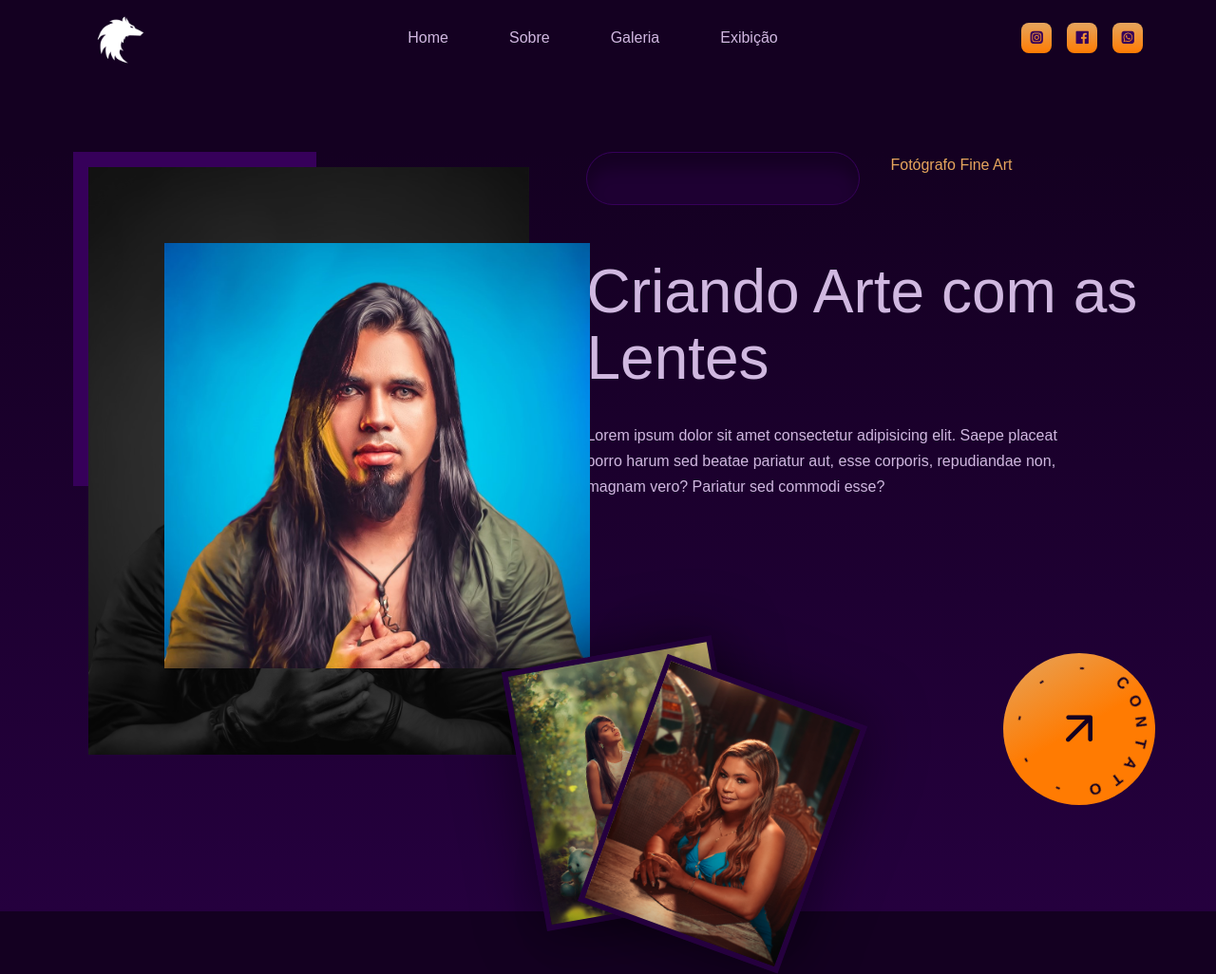
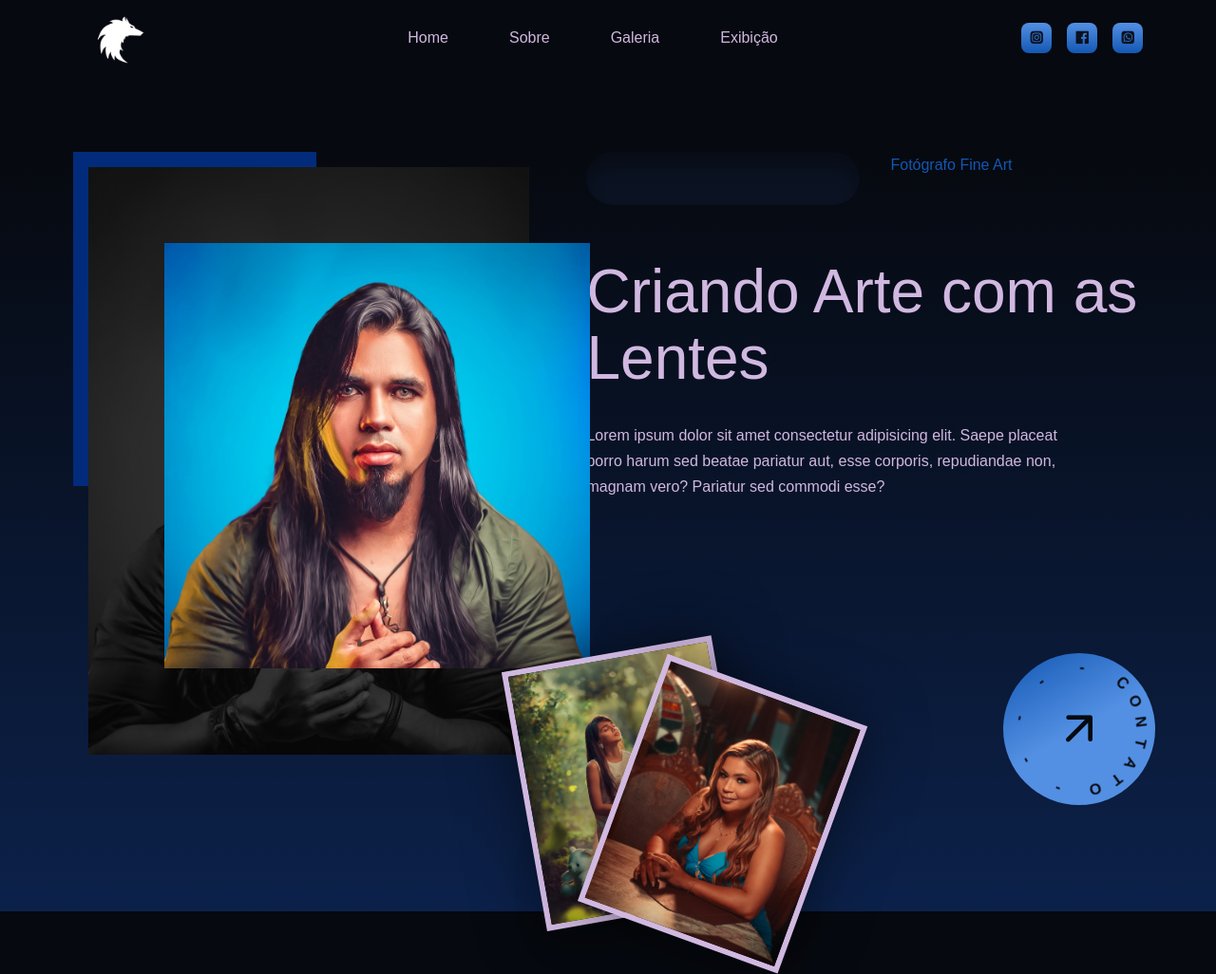
Before and after one commit to brunofelixf/photography-portfolio, a plain HTML site: page index.html in a window 1280 px wide. Shown: the whole page at 95% size. Drawn offline with nearby package versions, Linux system fonts and the light colour scheme.

Commit message:
feat: change colors

```diff
--- a/style.css
+++ b/style.css
@@ -1,10 +1,10 @@
 :root{
---color-primary:#ff7b02;
---color-primary-variant:#e5a55d;
---color-bg-1:#140021;
---color-bg-2:#1e0032;
---color-bg-3:#25003e;
---color-bg-4:#36005a;
+--color-primary:#5390E3;
+--color-primary-variant:#1357B3;
+--color-bg-1:#06090F;
+--color-bg-2:#0b1221;
+--color-bg-3:#0c214a;
+--color-bg-4:#022b7b;
 --color-light:#d0b8e0;
 --color-white:hsl(0,0%,90%);
 
@@ -102,8 +102,8 @@ nav{
 .nav__socials a{
   width: 2rem;
   height: 2rem;
-  background: linear-gradient(var(--color-primary-variant),var(--color-primary));
-  color: var(--color-bg-4);
+  background: linear-gradient(var(--color-primary),var(--color-primary-variant));
+  color: var(--color-bg-2);
   display: grid;
   place-items: center;
   border-radius: 0.5rem;
@@ -171,7 +171,7 @@ header{
   border-radius: calc(3.5rem/2);
   margin-bottom: 3.5rem;
   box-shadow: inset 0 1rem 1rem rgba(0, 0, 0, 0.3);
-  border: 1px solid var(--color-bg-4);
+  /* border: 1px solid var(--color-bg-4); */
 }
 .header__tag{
   color: var(--color-primary-variant);
@@ -191,7 +191,7 @@ header{
 }
 .header__frame{
   width: 14rem;
-  border: 0.4rem solid var(--color-bg-3);
+  border: 0.4rem solid var(--color-light);
   box-shadow: 0 0 4rem rgba(0, 0, 0, 0.5);
   position: absolute;
   transform: rotate(-10deg);
```
